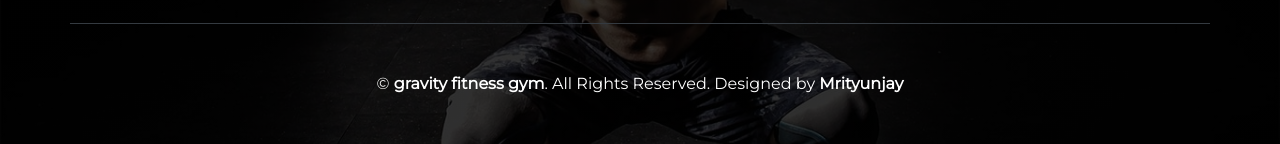
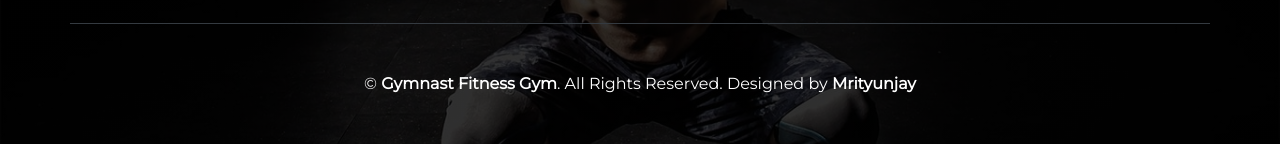
Before and after one commit to iMrityunjayKr/GYM_MANAGEMENT_SYSTEM, a plain HTML site: page index.html in a window 1280 px wide. Shown: the part 7003-7147 px from the top of the page. Drawn offline with nearby package versions, Linux system fonts and the light colour scheme.

Commit message:
update index.html

```diff
--- a/index.html
+++ b/index.html
@@ -1373,7 +1373,7 @@
       <div class="container border-top border-dark pt-5">
         <p class="m-0 text-center text-white">
           &copy;
-          <a class="text-white font-weight-bold" href="#">gravity fitness gym</a
+          <a class="text-white font-weight-bold" href="#">Gymnast Fitness Gym</a
           >. All Rights Reserved. Designed by
           <a class="text-white font-weight-bold" href="https://htmlcodex.com"
             >Mrityunjay</a
```
